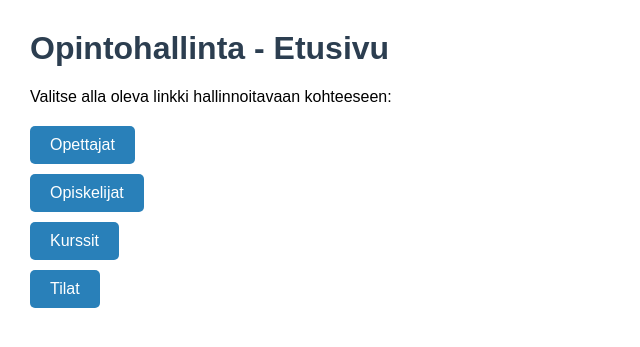
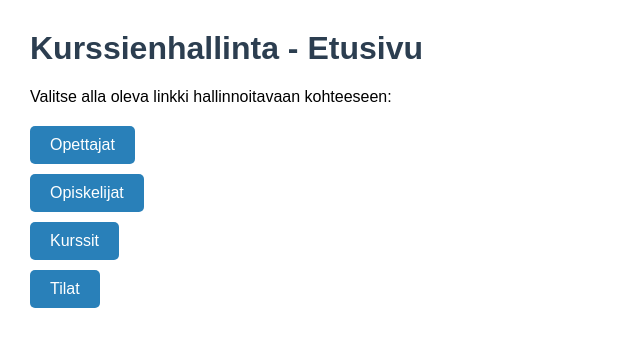
Before and after one commit to Veetiknen/OppilaitosKurssihallinta, a PHP site: page / in a window 1280 px wide. Shown: the top 347 px of the page, without its empty margins (0-640 px from the left). Run offline with PHP 8.4, Linux system fonts and the light colour scheme.

Commit message:
Korjauksia

```diff
--- a/index.php
+++ b/index.html
@@ -1,11 +1,8 @@
-<?php
-// index.php
-?>
 <!DOCTYPE html>
 <html lang="fi">
 <head>
     <meta charset="UTF-8">
-    <title>Opintohallinta</title>
+    <title>Kurssienhallinta</title>
     <style>
         body { font-family: Arial, sans-serif; margin: 30px; }
         h1 { color: #2c3e50; }
@@ -28,7 +25,7 @@
     </style>
 </head>
 <body>
-    <h1>Opintohallinta - Etusivu</h1>
+    <h1>Kurssienhallinta - Etusivu</h1>
     <p>Valitse alla oleva linkki hallinnoitavaan kohteeseen:</p>
     <ul>
         <li><a href="opettajat/lista.php">Opettajat</a></li>
--- a/kannat/tietokanta.sql
+++ b/kannat/tietokanta.sql
@@ -93,7 +93,7 @@ CREATE TABLE `kurssit` (
   `id` int(11) NOT NULL,
   `nimi` varchar(255) NOT NULL,
   `aine` varchar(255) NOT NULL,
-  `kuvaus` varchar(255) NOT NULL,
+  `kuvaus` TEXT NOT NULL,
   `alkupäivä` date NOT NULL,
   `loppupäivä` date NOT NULL,
   `opettaja` int(30) NOT NULL,
@@ -199,7 +199,6 @@ ALTER TABLE `kurssit`
   ADD PRIMARY KEY (`id`),
   ADD KEY `tila` (`tila`),
   ADD KEY `opettaja` (`opettaja`);
-  MODIFY COLUMN kuvaus TEXT NOT NULL;
 
 --
 -- Indexes for table `kurssikirjautumisilla`
--- a/kurssit/lista.php
+++ b/kurssit/lista.php
@@ -10,7 +10,7 @@ $kysely->execute();
 $kurssit = $kysely->fetchAll();
 ?>
 
-<p><a href="../index.php" class="btn">⬅ Takaisin etusivulle</a></p>
+<p><a href="../index.html" class="btn">⬅ Takaisin etusivulle</a></p>
 <p><a class="btn" href="lisaa.php">Lisää Kurssi</a></p>
 
 <table>
--- a/opettajat/lista.php
+++ b/opettajat/lista.php
@@ -10,7 +10,7 @@ $kysely->execute();
 $opettajat = $kysely->fetchAll();
 ?>
 
-<p><a href="../index.php" class="btn">⬅ Takaisin etusivulle</a></p>
+<p><a href="../index.html" class="btn">⬅ Takaisin etusivulle</a></p>
 <p><a class="btn" href="lisaa.php">Lisää Opettaja</a></p>
 
 <table>
--- a/opiskelijat/lista.php
+++ b/opiskelijat/lista.php
@@ -10,7 +10,7 @@ $kysely->execute();
 $opiskelijat = $kysely->fetchAll();
 ?>
 
-<p><a href="../index.php" class="btn">⬅ Takaisin etusivulle</a></p>
+<p><a href="../index.html" class="btn">⬅ Takaisin etusivulle</a></p>
 <p><a class="btn" href="lisaa.php">Lisää Opiskelija</a></p>
 
 <table>
--- a/template.php
+++ b/template.php
@@ -1,6 +1,5 @@
 <?php
-// template.php
-function renderHeader($title = "Kouluprojekti") {
+function renderHeader($title = "Kurssienhallinta") {
     ?>
 <!DOCTYPE html>
 <html lang="fi">
--- a/tilat/lista.php
+++ b/tilat/lista.php
@@ -14,7 +14,7 @@ try {
 $tulos = $kysely->fetchAll();
 ?>
 
-<p><a href="../index.php" class="btn">⬅ Takaisin etusivulle</a></p>
+<p><a href="../index.html" class="btn">⬅ Takaisin etusivulle</a></p>
 <p><a href="lisaa.php" class="btn">Lisää Tila</a></p>
 
     <table>
```
